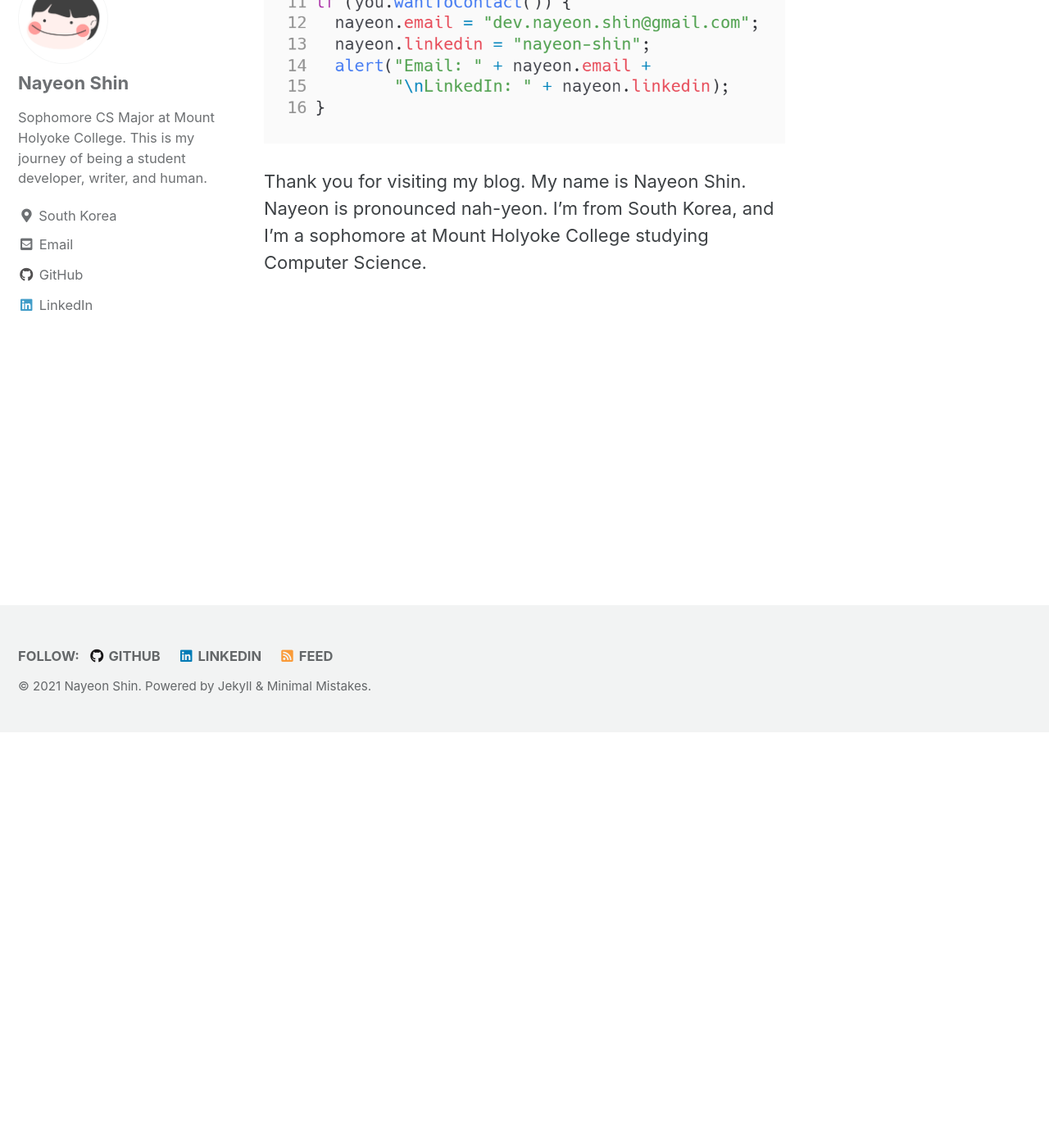
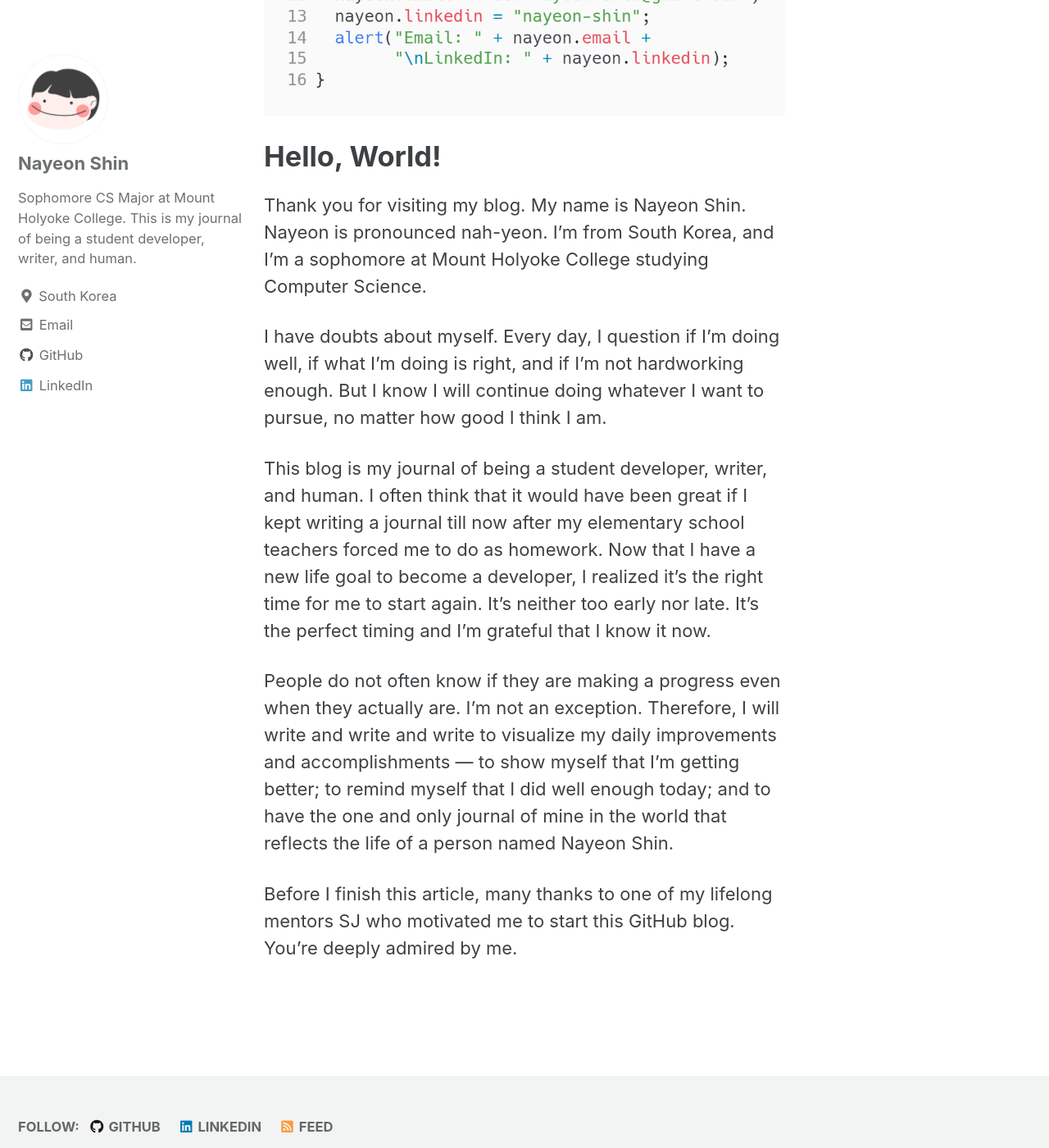
Before and after one commit to nayeonshin/nayeonshin.github.io, a Jekyll site: the page built from index.md, in a window 1280 px wide and 1400 px high, scrolled down 507 px. Shown: the whole window at 82% size. Built offline with Jekyll 4.4.1, drawn with Linux system fonts in a browser that asks for light colours; cached includes are drawn as plain includes; some of the changed text lies outside the part shown.

Commit message:
Update index.md

```diff
--- a/_config.yml
+++ b/_config.yml
@@ -16,11 +16,11 @@ minimal_mistakes_skin    : "default" # "air", "aqua", "contrast", "dark", "dirt"
 
 # Site Settings
 locale                   : "en-US"
-title                    : "Nayeon's Dev Journey"
+title                    : "Nayeon's Dev Journal"
 title_separator          : "-"
 subtitle                 : # site tagline that appears below site title in masthead
 name                     : "Nayeon Shin"
-description              : "Nayeon's journey of being a student developer, writer, and human"
+description              : "Nayeon's journal of being a student developer, writer, and human"
 url                      : "https://nayeonshin.dev" # the base hostname & protocol for your site e.g. "https://mmistakes.github.io"
 baseurl                  : # the subpath of your site, e.g. "/blog"
 repository               : "nayeonshin/nayeonshin.github.io" # GitHub username/repo-name e.g. "mmistakes/minimal-mistakes"
@@ -96,7 +96,7 @@ analytics:
 author:
   name             : "Nayeon Shin"
   avatar           : "/assets/images/nayeon-shin.png" # path of avatar image, e.g. "/assets/images/bio-photo.jpg"
-  bio              : "Sophomore CS Major at Mount Holyoke College. This is my journey of being a student developer, writer, and human."
+  bio              : "Sophomore CS Major at Mount Holyoke College. This is my journal of being a student developer, writer, and human."
   location         : "South Korea"
   email            :
   links:
--- a/index.md
+++ b/index.md
@@ -7,4 +6,14 @@ author_profile: true
 
 ![Nayeon's Self-Introduction]({{ site.baseurl }}\assets\images\nayeon-intro.png)
 
+# Hello, World!
+
 Thank you for visiting my blog. My name is Nayeon Shin. Nayeon is pronounced nah-yeon. I'm from South Korea, and I'm a sophomore at Mount Holyoke College studying Computer Science.
+
+I have doubts about myself. Every day, I question if I'm doing well, if what I'm doing is right, and if I'm not hardworking enough. But I know I will continue doing whatever I want to pursue, no matter how good I think I am.
+
+This blog is my journal of being a student developer, writer, and human. I often think that it would have been great if I kept writing a journal till now after my elementary school teachers forced me to do as homework. Now that I have a new life goal to become a developer, I realized it's the right time for me to start again. It's neither too early nor late. It's the perfect timing and I'm grateful that I know it now.
+
+People do not often know if they are making a progress even when they actually are. I'm not an exception. Therefore, I will write and write and write to visualize my daily improvements and accomplishments — to show myself that I'm getting better; to remind myself that I did well enough today; and to have the one and only journal of mine in the world that reflects the life of a person named Nayeon Shin.
+
+Before I finish this article, many thanks to one of my lifelong mentors SJ who motivated me to start this GitHub blog. You're deeply admired by me.
```
Also changed, not shown: other parts of index.md (+0 -1 lines).
